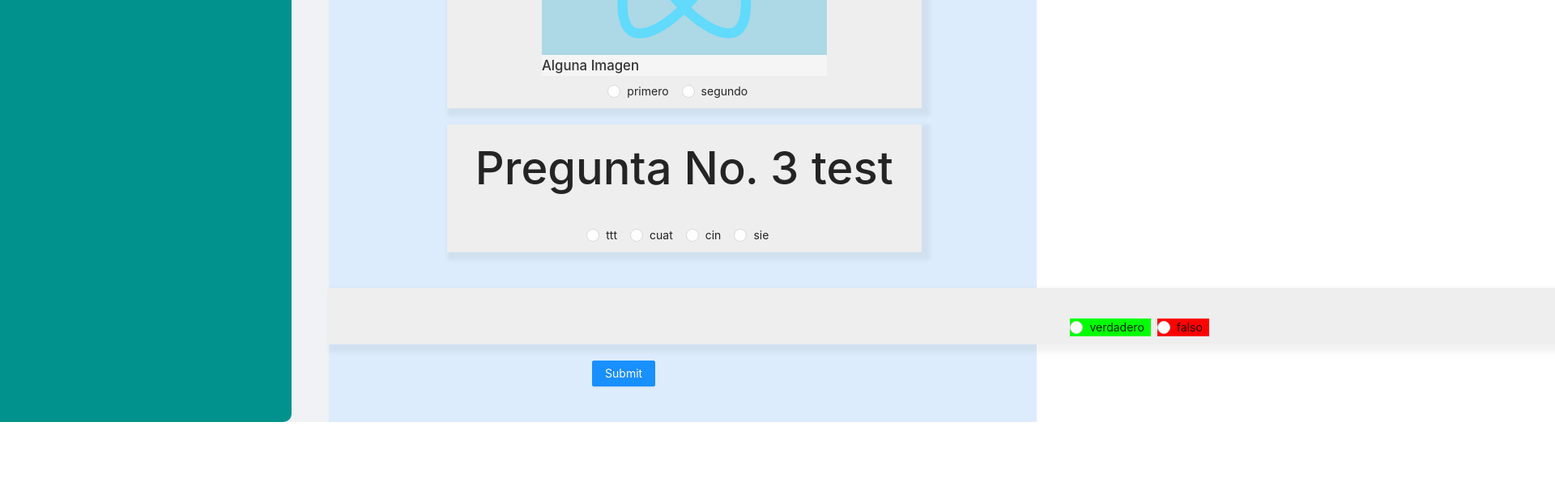
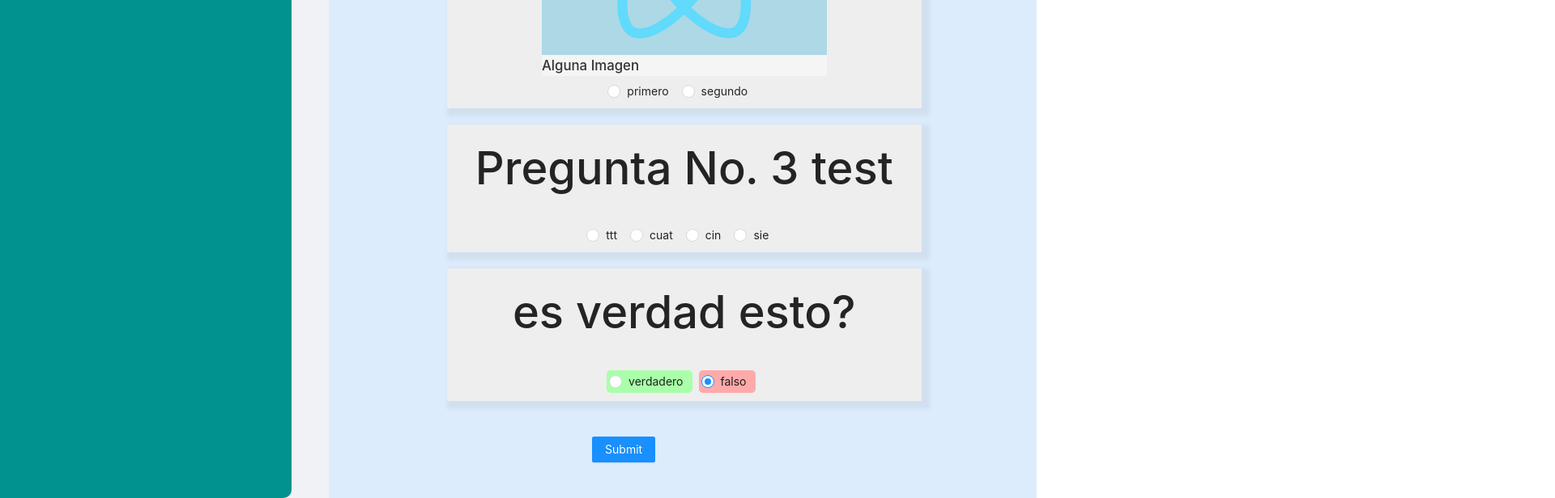
Before and after one commit to diespeso/backup-learning-elders, a React (Create React App) app in the folder frontend/: page /evaluacion-pre in a window 1280 px wide. Shown: the part 790-1406 px from the top of the page at 81% size, 1920 px wide, since content can reach past the window. Before the commit the page ends 1312 px from the top, so only its background shows below. Built offline with nearby package versions, Linux system fonts and the light colour scheme; no server answers.

Commit message:
3 types of questions are working

```diff
--- a/frontend/src/Components/evaluacion/lib.tsx
+++ b/frontend/src/Components/evaluacion/lib.tsx
@@ -74,11 +74,15 @@ type RBProps = {
 }
 
 const RadioStyledTrue = styled(Radio)`
-    background-color: #00ff00;
+    background-color: #aaffaa;
+    border-radius: 5px 5px 5px;
+    padding: 3px;
 `
 
 const RadioStyledFalse = styled(Radio)`
-    background-color: #ff0000;
+    background-color: #ffaaaa;
+    border-radius: 5px 5px 5px;
+    padding: 3px;
 `
 
 export const RadioBinary: React.FunctionComponent<RBProps> = (props: RBProps) => {
@@ -92,7 +96,13 @@ export const RadioBinary: React.FunctionComponent<RBProps> = (props: RBProps) =>
     </RadioStyledFalse>)
 }
 
-export const BinaryOptionQuestion: React.FunctionComponent<Props> = (props: Props) => { //bad props type
+type BOQProps = {
+    children?: React.ReactNode,
+    onChange?: any,
+    value?: any,
+};
+
+export const BinaryOptionQuestion: React.FunctionComponent<BOQProps> = (props: BOQProps) => { //bad props type
     return (
         <QuestionOuterContainer>
             {props.children}
--- a/frontend/src/Containers/evaluaciones/EvaluacionPre.tsx
+++ b/frontend/src/Containers/evaluaciones/EvaluacionPre.tsx
@@ -119,8 +119,14 @@ const evaluation = evaluationBuilder
             { value: '100', text: 'sie'},
         ])
         .disclosePregunta()
+    .addPregunta('es verdad esto?')
+        .setElecciones([
+            { value: true, text: 'verdadero' },
+            { value: false, text: 'falso'},
+        ])
+        .disclosePregunta()
     .build();
-console.log('this is builder', evaluation);
+    console.log('this is builder', evaluation);
 
 const PaddedFormItem = styled(Form.Item)`
     padding-top: 20px;
@@ -209,11 +215,12 @@ const EvaluacionPreForm: React.FunctionComponent<{}> = () => {
                     <MultipleOptionQuestion options={evaluation.getByIndex(2).elecciones!} onChange={masterHandler(2)} value= {respuestasSeleccionadas[evaluation.getByIndex(2).pregunta]}>
                         <PlainTextQuestion>{evaluation.getByIndex(2).pregunta}</PlainTextQuestion>
                     </MultipleOptionQuestion>
+
+                    <BinaryOptionQuestion onChange={masterHandler(3)} value={!!respuestasSeleccionadas[evaluation.getByIndex(3).pregunta]}>
+                        <PlainTextQuestion>{evaluation.getByIndex(3).pregunta}</PlainTextQuestion>
+                    </BinaryOptionQuestion>
                 </PaddedFormItem>
 
-                <BinaryOptionQuestion>
-                    <PlainTextQuestion></PlainTextQuestion>
-                </BinaryOptionQuestion>
 
                 <Form.Item wrapperCol={{ offset: 8, span: 4 }}>
                     <Button type="primary" htmlType="submit">
```
Also changed, not shown: 12 other files (tests, documents, lock files or other folders).
